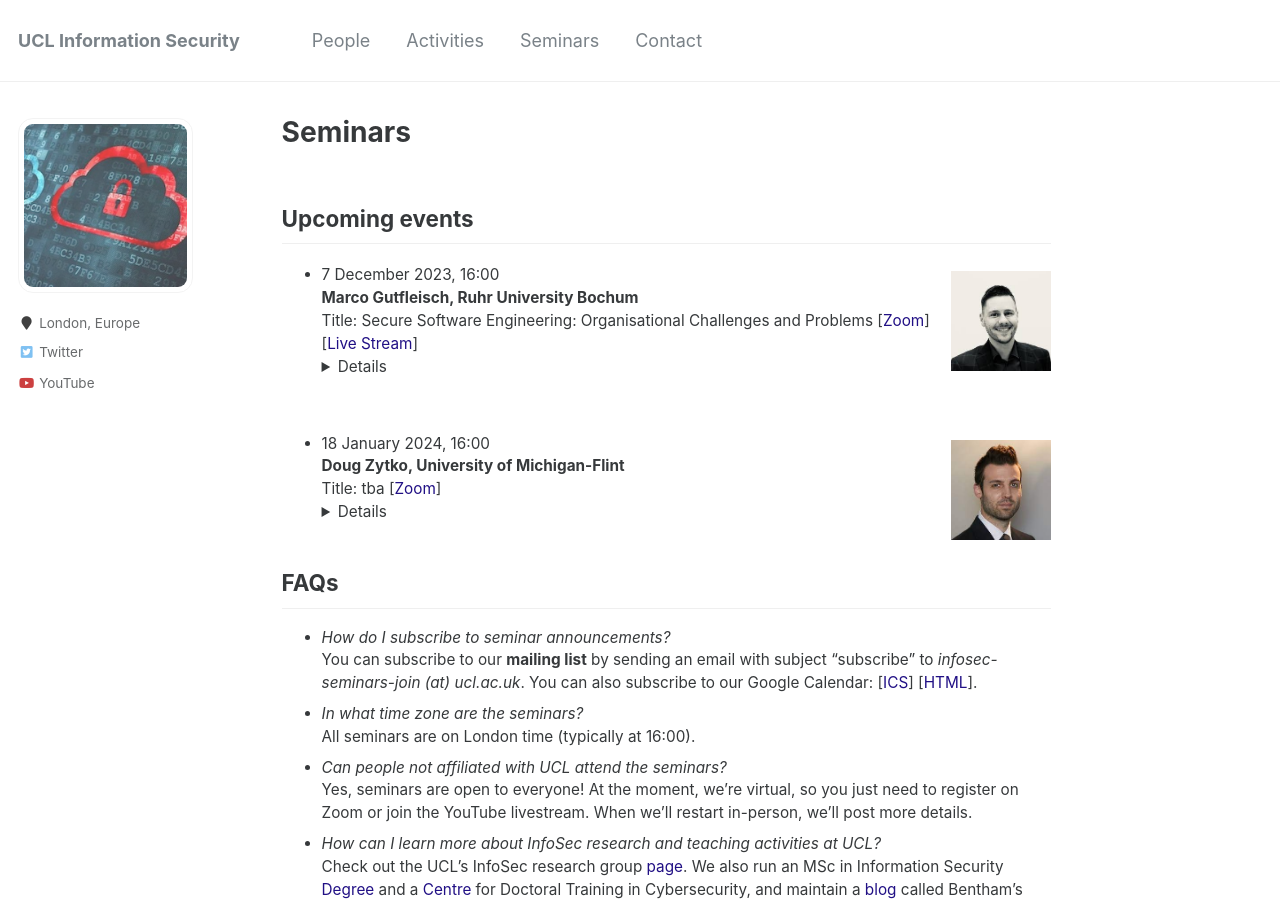
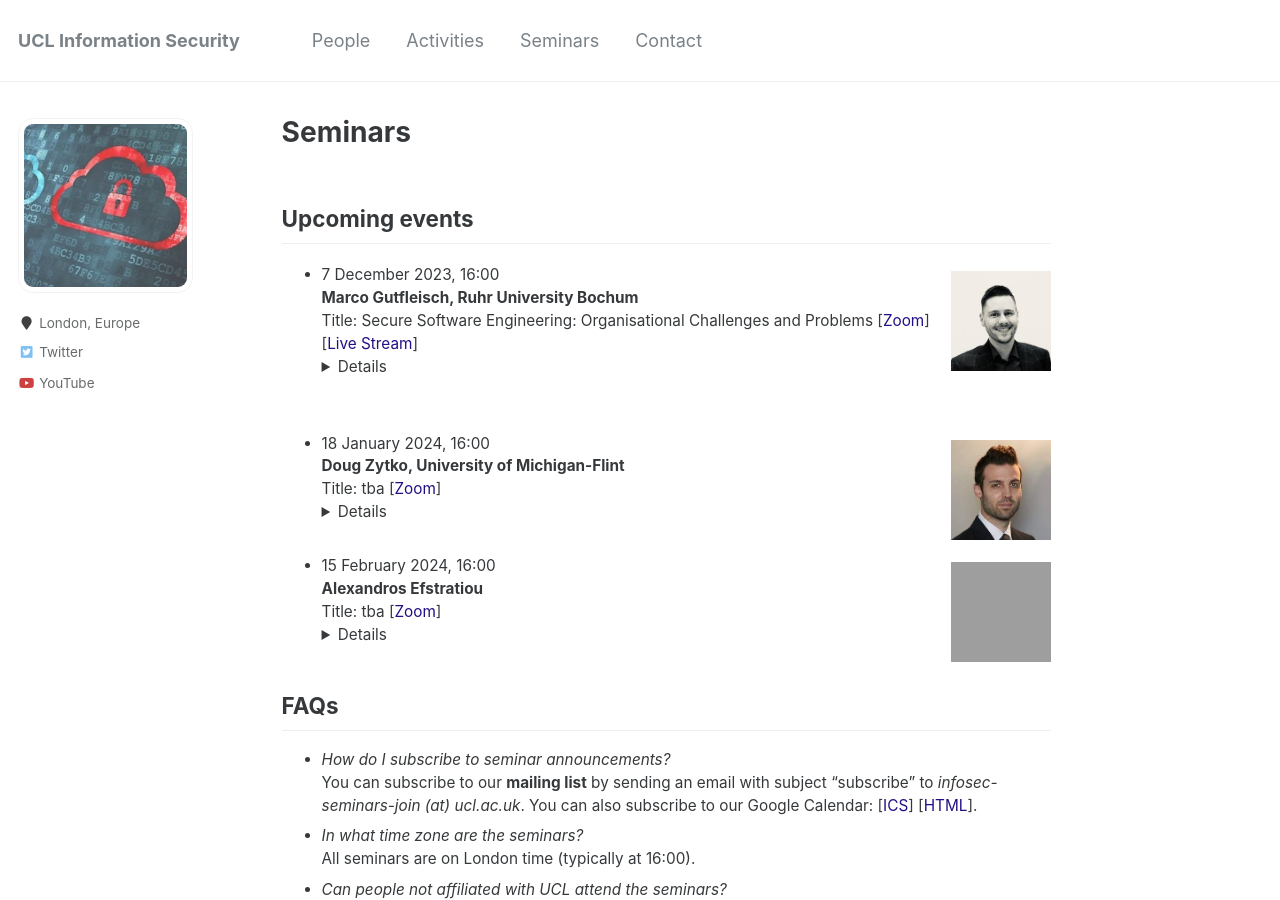
Before and after one commit to uclisec/uclisec.github.io, a Jekyll site: the page built from _pages/seminars.md, in a window 1280 px wide and 900 px high. Built offline with Jekyll 4.4.1, drawn with Linux system fonts in a browser that asks for light colours; grey boxes are pictures that could not be loaded.

Commit message:
Update seminars.md

```diff
--- a/_pages/seminars.md
+++ b/_pages/seminars.md
@@ -16,6 +16,12 @@
 <img src="../images/Doug.jpg" style="float:right;width:100px;height:100px;margin-top:15px">
 - 18 January 2024, 16:00
 **Doug Zytko, University of Michigan-Flint**
+Title: tba
+[[Zoom](tba)]<details>**Abstract:** tba.<br><br>**Bio**: tba.<br></details>
+<!----->
+<img src="../images/Alexandros.jpg" style="float:right;width:100px;height:100px;margin-top:15px">
+- 15 February 2024, 16:00
+**Alexandros Efstratiou**
 Title: tba
 [[Zoom](tba)]<details>**Abstract:** tba.<br><br>**Bio**: tba.<br></details>
 <!----->
```
